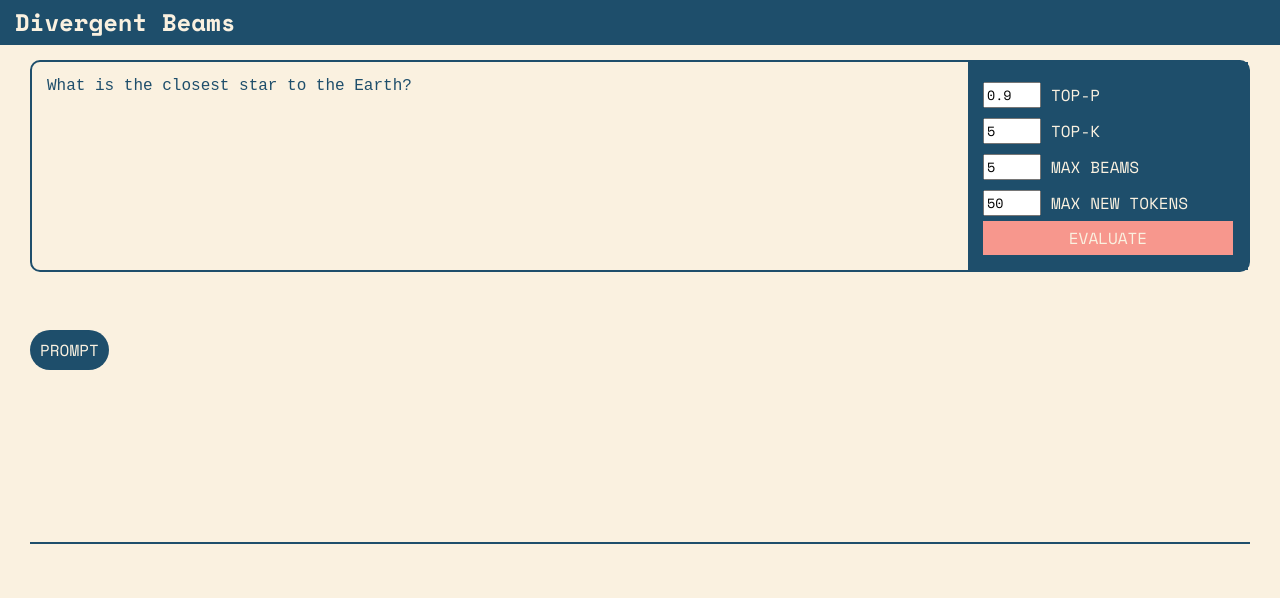
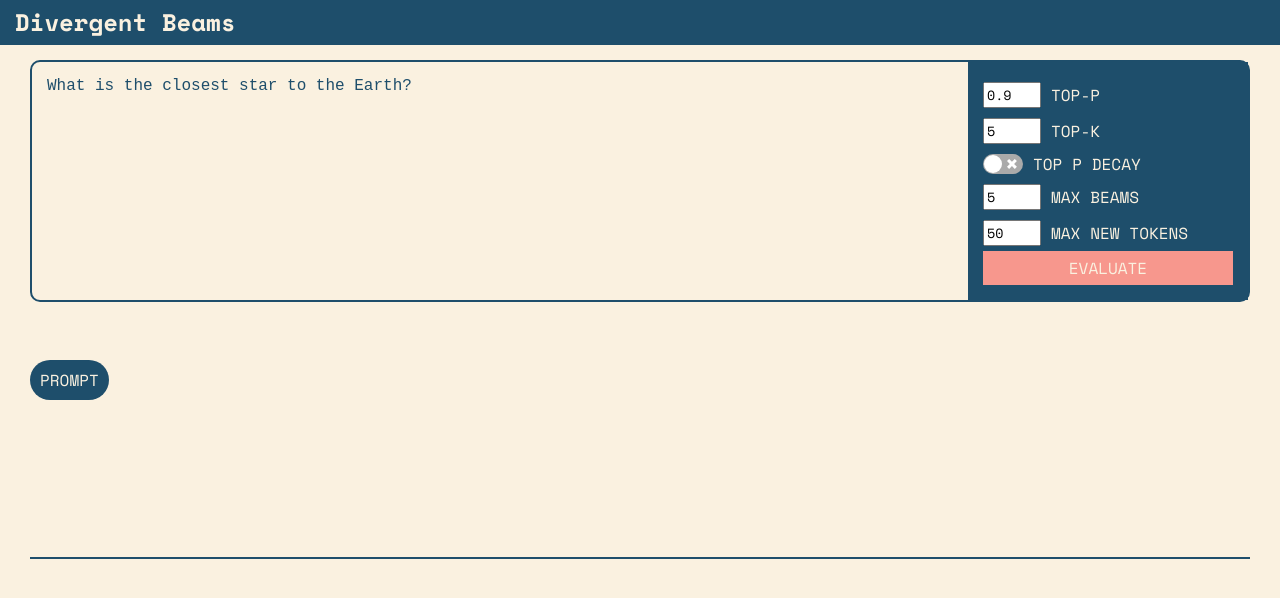
Before and after one commit to AaronJohnston/divergent-beams, a React (Vite) app in the folder ui/: page / in a window 1280 px wide. Shown: the top 598 px of the page. Built offline with nearby package versions, Linux system fonts and the light colour scheme.

Commit message:
Top P Decay controls in UI

```diff
--- a/ui/src/App.tsx
+++ b/ui/src/App.tsx
@@ -21,7 +21,7 @@ function App() {
 
   const evaluatePrompt = (promptOptions: PromptOptions) => {
     console.log("OPENING EVENT SOURCE");
-    const url = `${TREE_ENDPOINT}?topP=${promptOptions.topP}&topK=${promptOptions.topK}&maxBeams=${promptOptions.maxBeams}&maxNewTokens=${promptOptions.maxNewTokens}&prompt=${promptOptions.prompt}`;
+    const url = `${TREE_ENDPOINT}?topP=${promptOptions.topP}&topPDecay=${promptOptions.topPDecay}&topK=${promptOptions.topK}&maxBeams=${promptOptions.maxBeams}&maxNewTokens=${promptOptions.maxNewTokens}&prompt=${promptOptions.prompt}`;
     const eventSource = new EventSource(url);
     setLevels([]);
 
--- a/ui/src/PromptInput.tsx
+++ b/ui/src/PromptInput.tsx
@@ -1,5 +1,5 @@
 import { useState } from "react";
-// import Switch from "react-switch";
+import Switch from "react-switch";
 import { PromptOptions } from "./types";
 
 function PromptInput({
@@ -10,11 +10,12 @@ function PromptInput({
   const [prompt, setPrompt] = useState(
     "What is the closest star to the Earth?"
   );
-  // const [embedPrune, setEmbedPrune] = useState(true);
   const [maxBeams, setMaxBeams] = useState(5);
   const [maxNewTokens, setMaxNewTokens] = useState(50);
   const [topP, setTopP] = useState(0.9);
   const [topK, setTopK] = useState(5);
+  const [topPDecayOn, setTopPDecayOn] = useState(false);
+  const [topPDecay, setTopPDecay] = useState(0.95);
 
   return (
     <div className="PromptInput">
@@ -24,18 +25,6 @@ function PromptInput({
         // onBlur={() => evaluatePrompt(currPrompt)}
       ></textarea>
       <div className="PromptInput-menu">
-        {/* <label className="PromptInput-label">
-          <Switch
-            className="PromptInput-switch"
-            checked={embedPrune}
-            onChange={setEmbedPrune}
-            height={20}
-            width={40}
-            onColor="#7fd293"
-            offColor="#aaa"
-          ></Switch>
-          PRUNE STEP
-        </label> */}
         <label className="PromptInput-label">
           <input
             className="PromptInput-number"
@@ -56,6 +45,31 @@ function PromptInput({
           ></input>
           TOP-K
         </label>
+        <label className="PromptInput-label">
+          <Switch
+            className="PromptInput-switch"
+            checked={topPDecayOn}
+            onChange={setTopPDecayOn}
+            height={20}
+            width={40}
+            onColor="#7fd293"
+            offColor="#aaa"
+          ></Switch>
+          TOP P DECAY
+        </label>
+        {topPDecayOn ? (
+          <label className="PromptInput-label">
+            <input
+              className="PromptInput-number"
+              type="number"
+              value={topPDecay}
+              onChange={(e) => setTopPDecay(parseFloat(e.target.value))}
+            ></input>
+            TOP P DECAY FACTOR
+          </label>
+        ) : (
+          <></>
+        )}
         <label className="PromptInput-label">
           <input
             className="PromptInput-number"
@@ -78,7 +92,14 @@ function PromptInput({
         <button
           className="PromptInput-submit"
           onClick={() =>
-            evaluatePrompt({ prompt, topP, topK, maxBeams, maxNewTokens })
+            evaluatePrompt({
+              prompt,
+              topP,
+              topK,
+              maxBeams,
+              maxNewTokens,
+              topPDecay: topPDecayOn ? topPDecay : 1.0,
+            })
           }
         >
           EVALUATE
--- a/ui/src/types.tsx
+++ b/ui/src/types.tsx
@@ -18,4 +18,5 @@ export type PromptOptions = {
   topK: number;
   maxBeams: number;
   maxNewTokens: number;
+  topPDecay: number;
 };
```
Also changed, not shown: 2 other files (tests, documents, lock files or other folders).
